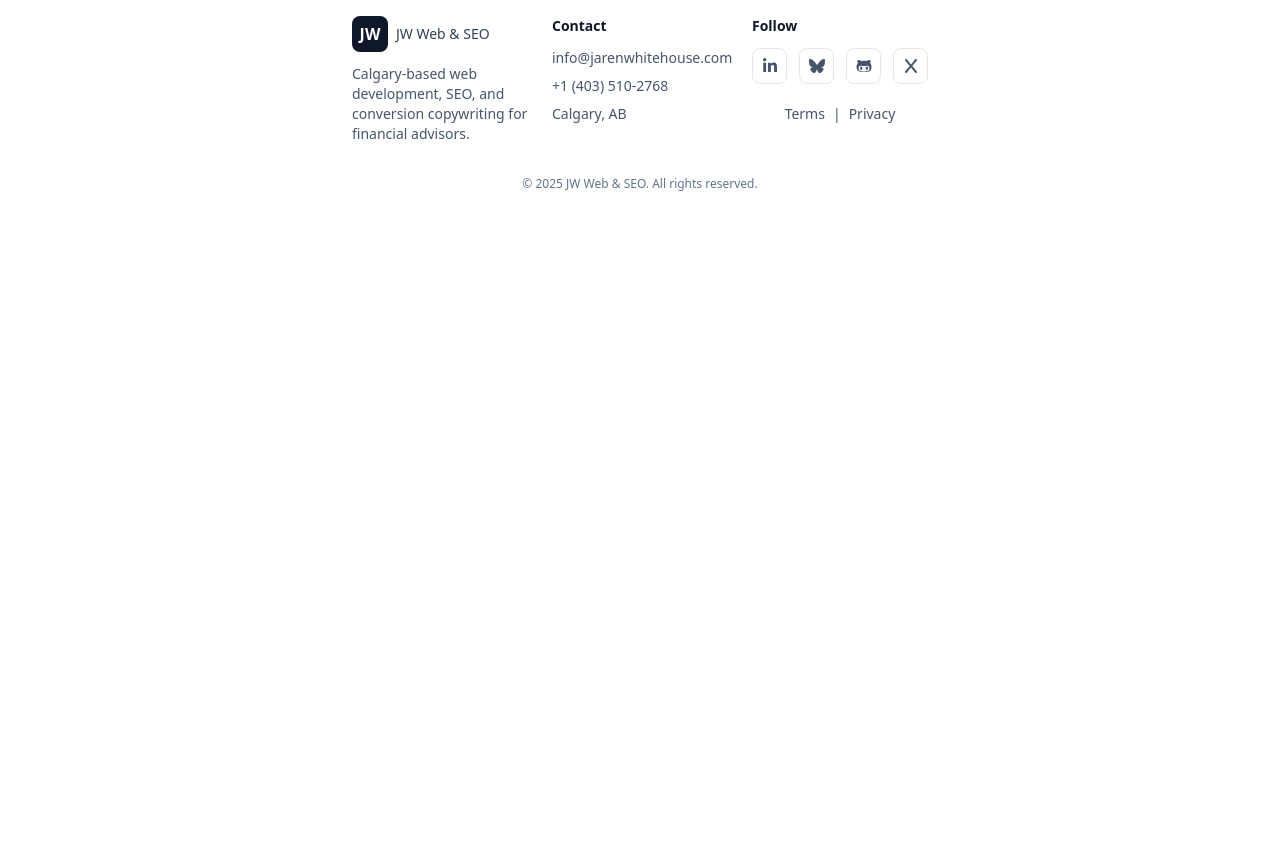
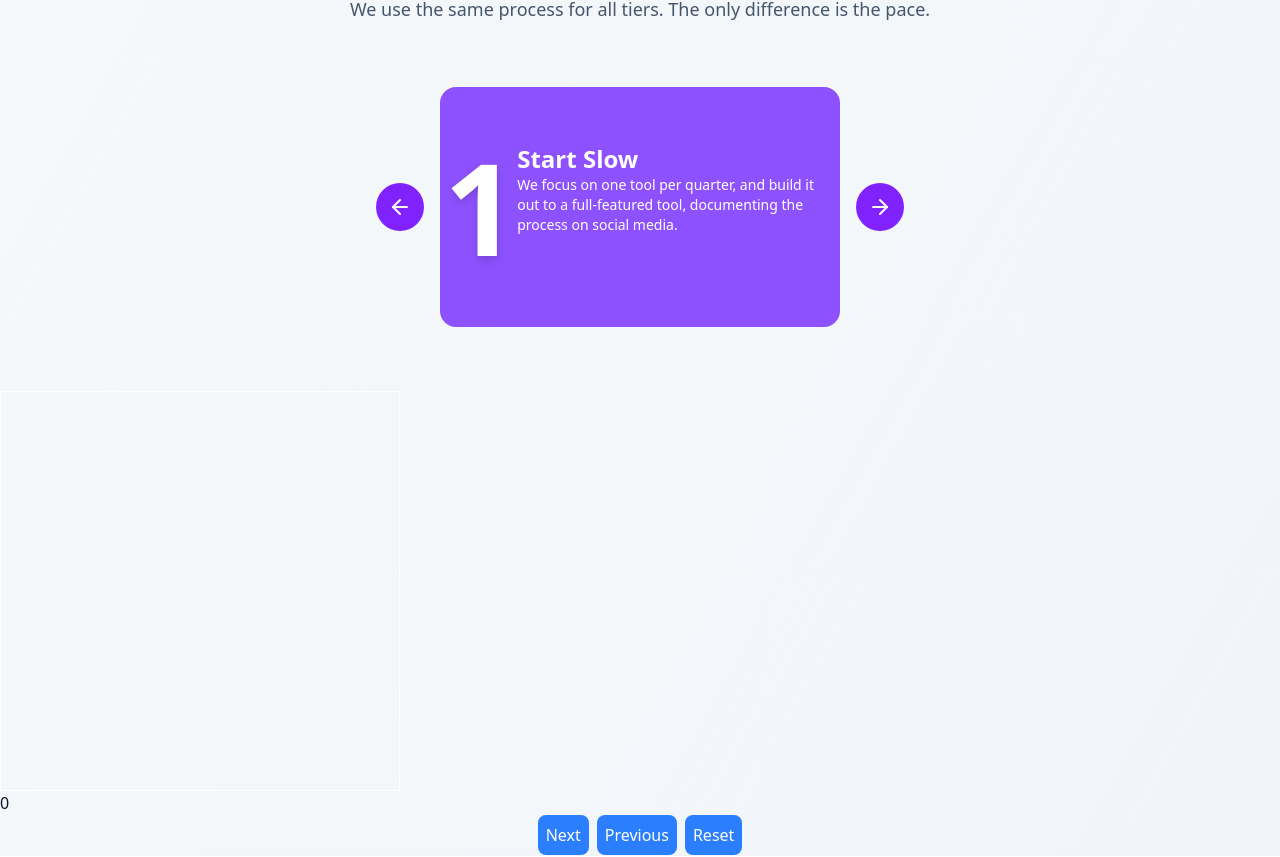
Before and after one commit to m4cbeth/warpofolio, a Next.js app: page /pricing in a window 1280 px wide. Shown: the part 1463-2320 px from the top of the page. Before the commit the page ends 1695 px from the top, so only its background shows below. Built offline with nearby package versions, Linux system fonts and the light colour scheme; no server answers.

Commit message:
getting help

```diff
--- a/src/app/(home)/pricing/components/TiersOrProcess.tsx
+++ b/src/app/(home)/pricing/components/TiersOrProcess.tsx
@@ -1,65 +1,139 @@
 "use client"
 
-import { AnimatePresence, motion, usePresenceData, wrap } from "motion/react"
-import { forwardRef, SVGProps, useState } from "react"
+import { AnimatePresence, m, usePresenceData, wrap } from "motion/react"
+import { forwardRef, useState } from "react"
+
+type SlideData = {
+    number: number
+    bgColorClass: string
+    buttonColorClass: string
+    borderColorClass: string
+    textColorClass: string
+    motionColor: string
+    title: string
+    description: string
+}
+
+const slides: SlideData[] = [
+    {
+        number: 1,
+        bgColorClass: "bg-violet-500",
+        buttonColorClass: "bg-violet-600",
+        borderColorClass: "border-violet-500",
+        textColorClass: "text-violet-500",
+        motionColor: "#8b5cf6", // violet-500
+        title: "Start Slow",
+        description: "We focus on one tool per quarter, and build it out to a full-featured tool, documenting the process on social media.",
+    },
+    {
+        number: 2,
+        bgColorClass: "bg-fuchsia-500",
+        buttonColorClass: "bg-fuchsia-600",
+        borderColorClass: "border-fuchsia-500",
+        textColorClass: "text-fuchsia-500",
+        motionColor: "#d946ef", // fuchsia-500
+        title: "Build Momentum",
+        description: "Build momentum and grow your practice.",
+    },
+    {
+        number: 3,
+        bgColorClass: "bg-blue-500",
+        buttonColorClass: "bg-blue-600",
+        borderColorClass: "border-blue-500",
+        textColorClass: "text-blue-500",
+        motionColor: "#3b82f6", // blue-500
+        title: "Scale",
+        description: "Scale your practice and grow your business.",
+    },
+]
 
 export default function TierProcessSlides() {
-    const items = [1, 2, 3, 4, 5, 6]
-    const [selectedItem, setSelectedItem] = useState(items[0])
+    const [selectedIndex, setSelectedIndex] = useState(0)
     const [direction, setDirection] = useState<1 | -1>(1)
 
     function setSlide(newDirection: 1 | -1) {
-        const nextItem = wrap(1, items.length, selectedItem + newDirection)
-        setSelectedItem(nextItem)
+        const nextIndex = wrap(0, slides.length, selectedIndex + newDirection)
+        setSelectedIndex(nextIndex)
         setDirection(newDirection)
     }
 
-    const color = `var(--hue-${selectedItem})`
+    const currentSlide = slides[selectedIndex]
 
     return (
-        <div style={container}>
-            <motion.button
+        <div className="flex items-center justify-center gap-4 relative py-16">
+            <m.button
                 initial={false}
-                animate={{ backgroundColor: color }}
                 aria-label="Previous"
-                style={button}
+                className={`w-12 h-12 rounded-full flex items-center justify-center relative z-10 outline-offset-2 ${currentSlide.buttonColorClass}`}
                 onClick={() => setSlide(-1)}
-                whileFocus={{ outline: `2px solid ${color}` }}
+                whileFocus={{ outline: `2px solid ${currentSlide.motionColor}` }}
                 whileTap={{ scale: 0.9 }}
             >
-                <ArrowLeft />
-            </motion.button>
+                <svg
+                    xmlns="http://www.w3.org/2000/svg"
+                    width="24"
+                    height="24"
+                    viewBox="0 0 24 24"
+                    fill="none"
+                    stroke="currentColor"
+                    strokeWidth="2"
+                    strokeLinecap="round"
+                    strokeLinejoin="round"
+                    className="text-white"
+                >
+                    <path d="m12 19-7-7 7-7" />
+                    <path d="M19 12H5" />
+                </svg>
+            </m.button>
+
             <AnimatePresence
                 custom={direction}
                 initial={false}
                 mode="popLayout"
             >
-                <Slide key={selectedItem} color={color} />
+                <Slide
+                    key={selectedIndex}
+                    slide={currentSlide}
+                />
             </AnimatePresence>
-            <motion.button
+
+            <m.button
                 initial={false}
-                animate={{ backgroundColor: color }}
                 aria-label="Next"
-                style={button}
+                className={`w-12 h-12 rounded-full flex items-center justify-center relative z-10 outline-offset-2 ${currentSlide.buttonColorClass}`}
                 onClick={() => setSlide(1)}
-                whileFocus={{ outline: `2px solid ${color}` }}
+                whileFocus={{ outline: `2px solid ${currentSlide.motionColor}` }}
                 whileTap={{ scale: 0.9 }}
             >
-                <ArrowRight />
-            </motion.button>
+                <svg
+                    xmlns="http://www.w3.org/2000/svg"
+                    width="24"
+                    height="24"
+                    viewBox="0 0 24 24"
+                    fill="none"
+                    stroke="currentColor"
+                    strokeWidth="2"
+                    strokeLinecap="round"
+                    strokeLinejoin="round"
+                    className="text-white"
+                >
+                    <path d="M5 12h14" />
+                    <path d="m12 5 7 7-7 7" />
+                </svg>
+            </m.button>
         </div>
     )
 }
 
 const Slide = forwardRef(function Slide(
-    { color }: { color: string },
+    { slide }: { slide: SlideData },
     ref: React.Ref<HTMLDivElement>
 ) {
     const direction = usePresenceData()
     return (
-        <motion.div
+        <m.div
             ref={ref}
-            initial={{ opacity: 0, x: direction * 50 }}
+            initial={{ opacity: 0, x: direction * 100 }}
             animate={{
                 opacity: 1,
                 x: 0,
@@ -70,73 +144,23 @@ const Slide = forwardRef(function Slide(
                     bounce: 0.4,
                 },
             }}
-            exit={{ opacity: 0, x: direction * -50 }}
-            style={{ ...box, backgroundColor: color }}
-        />
+            exit={{ opacity: 0, x: direction * -100 }}
+            className={`w-100 h-60 ${slide.bgColorClass} rounded-2xl flex items-center justify-center border-4 ${slide.borderColorClass}`}
+        >   <div className="flex">
+                <div className="flex-shrink-0">
+                    <span className="text-9xl font-black text-white drop-shadow-lg">
+                        {slide.number}
+                    </span>
+                </div>
+                <div className="flex-grow">
+                    <p className="text-2xl font-bold text-white">
+                        {slide.title}
+                    </p>
+                    <p className="text-sm text-white">
+                        {slide.description}
+                    </p>
+                </div>
+            </div>
+        </m.div>
     )
 })
-
-/**
- * ==============   Icons   ================
- */
-const iconsProps: SVGProps<SVGSVGElement> = {
-    xmlns: "http://www.w3.org/2000/svg",
-    width: "24",
-    height: "24",
-    viewBox: "0 0 24 24",
-    fill: "none",
-    stroke: "currentColor",
-    strokeWidth: "2",
-    strokeLinecap: "round",
-    strokeLinejoin: "round",
-}
-
-function ArrowLeft() {
-    return (
-        <svg {...iconsProps}>
-            <path d="m12 19-7-7 7-7" />
-            <path d="M19 12H5" />
-        </svg>
-    )
-}
-
-function ArrowRight() {
-    return (
-        <svg {...iconsProps}>
-            <path d="M5 12h14" />
-            <path d="m12 5 7 7-7 7" />
-        </svg>
-    )
-}
-
-/**
- * ==============   Styles   ================
- */
-
-const container: React.CSSProperties = {
-    display: "flex",
-    position: "relative",
-    justifyContent: "center",
-    alignItems: "center",
-    gap: 10,
-}
-
-const box: React.CSSProperties = {
-    width: 150,
-    height: 150,
-    backgroundColor: "#0cdcf7",
-    borderRadius: "10px",
-}
-
-const button: React.CSSProperties = {
-    backgroundColor: "#0cdcf7",
-    width: 40,
-    height: 40,
-    borderRadius: "50%",
-    display: "flex",
-    justifyContent: "center",
-    alignItems: "center",
-    position: "relative",
-    zIndex: 1,
-    outlineOffset: 2,
-}
--- a/src/app/(home)/pricing/page.tsx
+++ b/src/app/(home)/pricing/page.tsx
@@ -1,8 +1,10 @@
 "use client";
 
+import { useState } from "react";
 import { m } from "framer-motion";
 import { fadeUp, sectionTransition } from "@/lib/animations";
 import ContactModal from "@/components/ContactModal";
+import TierProcessSlides from "./components/TiersOrProcess";
 
 type PricingTier = {
     name: string;
@@ -277,6 +279,7 @@ const pricingTiersForProjects: PricingTier[] = [
 // ];
 
 export default function PricingPage() {
+    const [step, setStep] = useState(0);
     return (
         <main className="min-h-screen bg-gradient-to-br from-slate-50 to-slate-100 dark:from-slate-950 dark:to-slate-900">
             <div className="mx-auto max-w-7xl px-4 py-16 sm:px-6 lg:px-8">
@@ -329,6 +332,32 @@ export default function PricingPage() {
                     ))}
                 </div>
             </div>
+            <h3 className="text-2xl font-bold text-slate-900 dark:text-white mb-2 text-center">
+                The Same Process, Different Tiers
+            </h3>
+            <p className="text-center text-lg text-slate-600 dark:text-slate-300 mb-0 pb-0">
+                We use the same process for all tiers. The only difference is the pace.
+            </p>
+            <TierProcessSlides />
+
+            <div className="container mx-auto">
+            <div className="relative w-100 h-100">
+                <div
+                 style={{ transform: `rotate(${step}deg)` }}
+                 className={`flex w-100 h-100 relative border border-white mx-auto transform-gpu transition-transform duration-300`}>
+                    </div>
+                </div>
+            </div>
+
+
+
+            {step}
+            <div className="flex justify-center gap-2">
+            <button className="text-white bg-blue-500 p-2 rounded-md" onClick={() => setStep(step => step + 90)}>Next</button>
+            <button className="text-white bg-blue-500 p-2 rounded-md" onClick={() => setStep(step => step - 90)}>Previous</button>
+            <button className="text-white bg-blue-500 p-2 rounded-md" onClick={() => setStep(0)}>Reset</button>
+            </div>
+
         </main>
     );
 }
```
